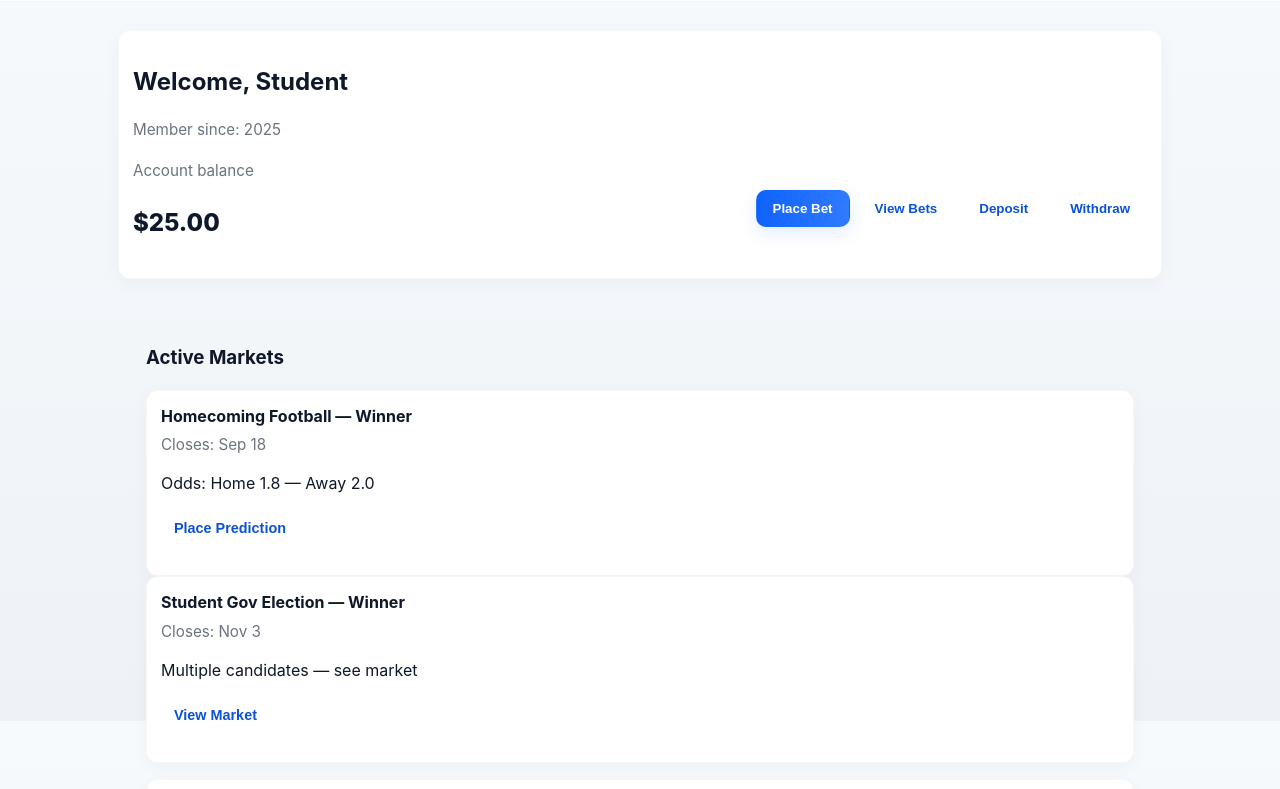
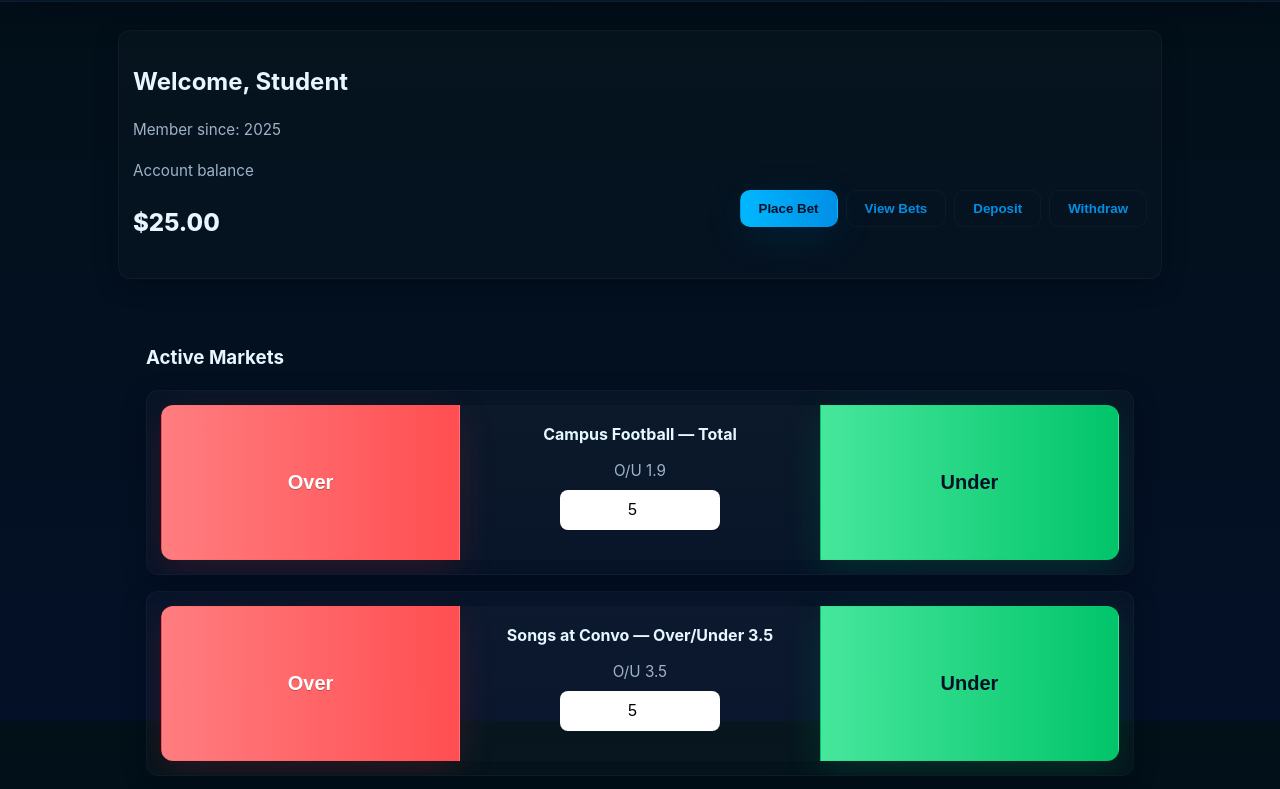
Before and after one commit to micahnotscottish/CSCN375-ParlayU-Project, a plain HTML site: page user.html in a window 1280 px wide. Shown: the part 79-868 px from the top of the page. Drawn offline with Linux system fonts and the light colour scheme.

Commit message:
updated format

```diff
--- a/css/style.css
+++ b/css/style.css
@@ -1,21 +1,76 @@
 :root{
-  --bg:#f7fafc;
-  --card:#ffffff;
-  --muted:#6b7280;
-  --accent:#0f62fe;
-  --accent-600:#0b52d4;
-  --text:#0f172a;
+  /* Core palette (use variables everywhere) */
+  --electric: #00b7ff;
+  --electric-700: #008fe6;
+  --accent: #061a2b;       /* replaced dark-blue with deep midnight */
+  --accent-600: #0b2b47;
+  --bg: #041027;           /* page background */
+  --card-bg: linear-gradient(180deg, rgba(255,255,255,0.02), rgba(255,255,255,0.01));
+  --muted: #9fb3c8;
+  --text: #e6f7ff;
   --radius:12px;
   --container:1100px;
-  --glass: rgba(255,255,255,0.6);
+  --danger: #ff4d4f;
+  --success: #00d27a;
+  --glass: rgba(0,183,255,0.06);
+  --shadow-color: rgba(2,8,20,0.6);
+  --shadow: 0 8px 24px var(--shadow-color);
+  --neon: 0 10px 40px rgba(0,183,255,0.12);
   font-family: Inter, system-ui, -apple-system, 'Segoe UI', Roboto, 'Helvetica Neue', Arial;
 }
+
+/* --- Glows, highlights, and over/under button styles --- */
+/* small palette additions */
+:root{ --glow-red: rgba(255,77,79,0.16); --glow-green: rgba(0,210,122,0.16); --accent-line: linear-gradient(90deg,var(--electric),var(--electric-700)); }
+
+/* decorative accent line (use under headers/cards) */
+.accent-line{ height:6px;border-radius:6px;background:var(--accent-line); box-shadow: var(--neon); margin:12px 0 }
+
+/* subtle highlight overlay for important panels */
+.highlight{ position:relative; overflow:hidden }
+.highlight::before{ content:""; position:absolute; inset:0; background: linear-gradient(90deg, rgba(0,183,255,0.04), rgba(255,215,102,0.02)); mix-blend-mode:overlay; pointer-events:none }
+
+/* animated glow utility */
+.pulse-glow{ animation: pulseGlow 2.6s infinite ease-in-out }
+@keyframes pulseGlow{ 0%{ box-shadow: 0 6px 24px rgba(0,183,255,0.06) } 50%{ box-shadow: 0 16px 60px rgba(0,183,255,0.12) } 100%{ box-shadow: 0 6px 24px rgba(0,183,255,0.06) } }
+
+/* Over / Under buttons (red = Over, green = Under) */
+.btn.over, .btn.bet-over{
+  background: linear-gradient(90deg, #ff7b7b, #ff4d4f);
+  color: #fff;
+  border: 1px solid rgba(255,77,79,0.18);
+  box-shadow: 0 10px 36px var(--glow-red), 0 4px 14px rgba(2,8,20,0.28);
+  text-shadow: 0 1px 0 rgba(0,0,0,0.25);
+}
+.btn.over:hover, .btn.bet-over:hover{ transform: translateY(-5px); box-shadow: 0 24px 80px rgba(255,77,79,0.20), 0 8px 28px rgba(2,8,20,0.32) }
+
+.btn.under, .btn.bet-under{
+  background: linear-gradient(90deg, #46e79b, #00c46a);
+  color: #021026;
+  border: 1px solid rgba(0,200,120,0.14);
+  box-shadow: 0 10px 36px var(--glow-green), 0 4px 14px rgba(2,8,20,0.22);
+}
+.btn.under:hover, .btn.bet-under:hover{ transform: translateY(-5px); box-shadow: 0 24px 80px rgba(0,200,120,0.20), 0 8px 28px rgba(2,8,20,0.32) }
+
+/* Map quick odds chips to red/green styles */
+.odds .over, .odds .bet-over{ display:inline-flex; padding:8px 12px; border-radius:10px; font-weight:800; color:#fff; background: linear-gradient(90deg,#ff7b7b,#ff4d4f); box-shadow: 0 6px 30px var(--glow-red) }
+.odds .under, .odds .bet-under{ display:inline-flex; padding:8px 12px; border-radius:10px; font-weight:800; color:#021026; background: linear-gradient(90deg,#46e79b,#00c46a); box-shadow: 0 6px 30px var(--glow-green) }
+
+/* small glow focus for inputs and interactive cards */
+input:focus, textarea:focus, .card:focus-within{ outline: none; box-shadow: 0 10px 40px rgba(0,183,255,0.08); border-color: rgba(0,183,255,0.12) }
+
+/* decorative corner highlight for hero */
+.hero .highlight-corner{ position:relative }
+.hero .highlight-corner::after{ content:""; position:absolute; right:-40px; top:-40px; width:180px; height:180px; background: radial-gradient(circle at center, rgba(0,183,255,0.14), transparent 40%); filter: blur(18px); pointer-events:none }
+
+/* ensure small utility classes also get neon hint */
+.neon-underline{ border-bottom: 2px solid rgba(0,183,255,0.12); box-shadow: 0 6px 20px rgba(0,183,255,0.06) }
 
 *{box-sizing:border-box}
 html,body{height:100%}
 body{
   margin:0;
-  background:linear-gradient(180deg,var(--bg),#eef2f7);
+  background: linear-gradient(180deg, #021018 0%, var(--bg) 100%);
   color:var(--text);
   -webkit-font-smoothing:antialiased;
   -moz-osx-font-smoothing:grayscale;
@@ -51,12 +106,12 @@ body{
 
 /* Header */
 .site-header{
-  background:rgba(255,255,255,0.9);
-  backdrop-filter: blur(6px);
-  border-bottom:1px solid rgba(15,23,42,0.04);
+  background:linear-gradient(90deg, rgba(6,26,43,0.75), rgba(6,26,43,0.85));
+  border-bottom:1px solid rgba(255,255,255,0.03);
   position:sticky;
   top:0;
   z-index:20;
+  box-shadow: var(--shadow);
 }
 .header-inner{
   display:flex;
@@ -93,7 +148,7 @@ body{
   font-weight:600;
   font-size:0.95rem;
 }
-.site-nav a:hover{background:rgba(15,98,254,0.06); color:var(--accent-600)}
+.site-nav a:hover{ background: var(--glass); color:var(--electric-700) }
 
 /* Hero */
 .hero{
@@ -129,43 +184,51 @@ body{
   width:260px;
   height:140px;
   border-radius:12px;
-  background:linear-gradient(135deg,#ffffff,#f2f8ff);
-  box-shadow:0 8px 26px rgba(15,23,42,0.06);
+  background: linear-gradient(135deg, rgba(255,255,255,0.02), var(--accent-600));
+  box-shadow: var(--shadow);
   display:flex;align-items:center;justify-content:center;
-  color:var(--accent-600);
-  font-weight:700;
+  color:var(--electric-700);
+  font-weight:800;
 }
 
 /* Sections */
 .about p, .features p{color:var(--muted)}
 .feature-list{display:grid;grid-template-columns:repeat(auto-fit,minmax(200px,1fr));gap:12px;padding:0;margin:8px 0 0;list-style:none}
-.feature-list li{background:var(--card);padding:12px;border-radius:10px;border:1px solid rgba(15,23,42,0.03)}
+.feature-list li{background:var(--card-bg);padding:12px;border-radius:10px;border:1px solid rgba(255,255,255,0.03)}
 
 /* Events grid */
 .events .grid{display:grid;grid-template-columns:repeat(auto-fit,minmax(240px,1fr));gap:16px;margin-top:12px}
 .card{
-  background:var(--card);
+  background:var(--card-bg);
   border-radius:12px;
   padding:14px;
-  box-shadow:0 4px 18px rgba(15,23,42,0.04);
-  border:1px solid rgba(15,23,42,0.03);
+  box-shadow: 0 6px 22px rgba(2,8,20,0.35);
+  border:1px solid rgba(255,255,255,0.03);
 }
 .card h4{margin:0 0 6px}
 .muted{color:var(--muted);font-size:0.95rem;margin:6px 0}
 .card-meta{color:var(--muted);font-size:0.9rem;margin:10px 0}
-
-/* Footer */
-.site-footer{margin-top:36px;padding:18px 0;background:transparent;border-top:1px solid rgba(15,23,42,0.03)}
-.site-footer p{margin:0;color:var(--muted);text-align:center}
-
-/* Responsive */
-@media (max-width:900px){
-  .header-inner{flex-direction:column;align-items:flex-start}
-  .site-nav ul{flex-wrap:wrap}
-  .hero {padding:28px 0}
-  .hero h2{font-size:1.5rem}
-  .hero-illustration{order:2}
+.btn{
+  display:inline-flex;
+  align-items:center;
+  justify-content:center;
+  text-decoration:none;
+  padding:10px 18px;
+  border-radius:10px;
+  border:1px solid rgba(255,255,255,0.03);
+  background:transparent;
+  color:var(--electric-700);
+  font-weight:700;
+  transition: transform .12s ease, box-shadow .12s ease;
 }
-
-/* small tweaks */
-.more{color:var(--muted);margin-top:12px}
+.btn.primary{
+  background: linear-gradient(90deg, var(--electric), var(--electric-700));
+  color:#021026;
+  box-shadow: var(--neon), 0 6px 18px rgba(2,8,20,0.28);
+  border: 1px solid rgba(0,183,255,0.12);
+}
+.btn.primary:hover{
+  transform: translateY(-4px);
+  box-shadow: 0 18px 60px rgba(0,183,255,0.22), 0 10px 40px rgba(0,183,255,0.12);
+}
+.btn.small{padding:8px 12px;font-size:0.9rem;border-radius:8px}
--- a/user.html
+++ b/user.html
@@ -82,62 +82,24 @@
     let balance = 25.00;
     const updateBalance = () => balanceEl.textContent = `$${balance.toFixed(2)}`;
 
-    // Create a centered modal used only by the system to accept stakes
-    const modal = document.createElement('div');
-    modal.id = 'stakeModal';
-    modal.style.position = 'fixed';
-    modal.style.left = 0;
-    modal.style.top = 0;
-    modal.style.right = 0;
-    modal.style.bottom = 0;
-    modal.style.display = 'none';
-    modal.style.alignItems = 'center';
-    modal.style.justifyContent = 'center';
-    modal.style.background = 'rgba(10,12,18,0.5)';
-    modal.innerHTML = `
-      <div style="background:var(--card);padding:20px;border-radius:12px;min-width:320px;max-width:520px;text-align:center;">
-        <h3 id="modalMarket">Place Bet</h3>
-        <p id="modalSide" class="muted">--</p>
-        <p id="modalOdds" class="muted">Odds: --</p>
-        <div style="display:flex;gap:8px;align-items:center;justify-content:center;margin-top:12px;">
-          <input id="modalStake" type="number" min="1" step="0.5" value="5" style="padding:8px;border-radius:8px;border:1px solid rgba(15,23,42,0.08);width:120px;text-align:center;">
-          <button class="btn primary" id="modalConfirm">Confirm</button>
-          <button class="btn" id="modalCancel">Cancel</button>
-        </div>
-        <p id="modalMsg" class="muted" style="margin-top:10px;font-size:0.95rem;"></p>
-      </div>
-    `;
-    document.body.appendChild(modal);
+    // Inline two-sided market UI (no popup). Multiple markets: Over/Under betting.
+    (function buildInlineMarkets(){
+      const marketsSection = document.getElementById('markets');
+      if (!marketsSection) return;
+      // clear existing grid
+      const grid = marketsSection.querySelector('.grid');
+      if (grid) grid.remove();
 
-    let currentMarket = null;
-    function openStakeModal(marketName, side, odds){
-      currentMarket = {marketName, side, odds};
-      document.getElementById('modalMarket').textContent = marketName;
-      document.getElementById('modalSide').textContent = side;
-      document.getElementById('modalOdds').textContent = `Odds: ${odds}`;
-      document.getElementById('modalMsg').textContent = '';
-      document.getElementById('modalStake').value = '5';
-      modal.style.display = 'flex';
-    }
-    function closeStakeModal(){ currentMarket = null; modal.style.display = 'none'; }
+      // Market data
+      const markets = [
+        { title: 'Campus Football — Total', odds: '1.9' },
+        { title: 'Songs at Convo — Over/Under 3.5', odds: '3.5' },
+        { title: 'Dondi Costin Backflip — Yes/No', odds: '.5' }
+      ];
 
-    document.getElementById('modalCancel').addEventListener('click', closeStakeModal);
-    document.getElementById('modalConfirm').addEventListener('click', ()=>{
-      const stake = parseFloat(document.getElementById('modalStake').value) || 0;
-      if (!currentMarket) return;
-      if (stake <= 0){ document.getElementById('modalMsg').textContent = 'Enter a valid stake.'; return; }
-      if (stake > balance){ document.getElementById('modalMsg').textContent = 'Insufficient balance.'; return; }
-      balance -= stake; updateBalance();
-      const p = document.createElement('p');
-      p.innerHTML = `<strong>${currentMarket.marketName} — ${currentMarket.side}</strong> — $${stake.toFixed(2)} placed @ ${currentMarket.odds} — <span class="muted">pending</span>`;
-      betsList.prepend(p);
-      closeStakeModal();
-    });
-
-    // Replace the active markets area with a centered two-sided market box
-    (function createTwoSidedMarket(){
+      markets.forEach((market, idx)=>{
         const box = document.createElement('div');
-      box.className = 'card market-box';
+        box.className = 'card market-card highlight highlight-corner';
         box.style.display = 'flex';
         box.style.gap = '0';
         box.style.alignItems = 'stretch';
@@ -145,40 +107,53 @@
         box.style.marginTop = '16px';
         box.style.overflow = 'hidden';
         box.style.borderRadius = '12px';
+
+        const overBtnId = `btnOver${idx}`;
+        const underBtnId = `btnUnder${idx}`;
+        const stakeId = `stakeInput${idx}`;
+        const titleId = `marketTitle${idx}`;
+        const oddsId = `marketOdds${idx}`;
+
         box.innerHTML = `
-        <div class="market-half" data-side="Home" data-odds="1.8" style="flex:1;padding:28px;background:linear-gradient(180deg,#fff,#f7fbff);text-align:center;cursor:pointer;">
-          <div style="font-size:1.1rem;font-weight:800;">Home</div>
-          <div class="muted">Odds 1.8</div>
+          <div class="market-half" style="flex:1;padding:0;text-align:center;display:flex;flex-direction:column;align-items:stretch;justify-content:stretch;">
+            <button class="btn over full" id="${overBtnId}" style="flex:1;border-radius:12px 0 0 12px;padding:36px 0;font-size:1.25rem;">Over</button>
           </div>
-        <div class="market-divider" style="width:1px;background:rgba(15,23,42,0.04);"></div>
-        <div class="market-half" data-side="Away" data-odds="2.0" style="flex:1;padding:28px;background:linear-gradient(180deg,#fff,#fff7f7);text-align:center;cursor:pointer;">
-          <div style="font-size:1.1rem;font-weight:800;">Away</div>
-          <div class="muted">Odds 2.0</div>
+          <div style="flex:0 0 360px;padding:18px;display:flex;flex-direction:column;align-items:center;justify-content:center;background:var(--card-bg);">
+            <h4 id="${titleId}">${market.title}</h4>
+            <div class="muted" style="margin:8px 0">O/U <span id="${oddsId}">${market.odds}</span></div>
+            <input id="${stakeId}" type="number" min="1" step="0.5" value="5" style="padding:10px;border-radius:8px;border:1px solid rgba(255,255,255,0.04);width:160px;text-align:center;margin-bottom:12px;font-size:1rem;">
+          </div>
+          <div class="market-half" style="flex:1;padding:0;text-align:center;display:flex;flex-direction:column;align-items:stretch;justify-content:stretch;">
+            <button class="btn under full" id="${underBtnId}" style="flex:1;border-radius:0 12px 12px 0;padding:36px 0;font-size:1.25rem;">Under</button>
           </div>
         `;
-      const marketsSection = document.getElementById('markets');
-      if (marketsSection){
-        // clear existing simple market buttons inside marketsSection grid to avoid duplicate controls
-        const grid = marketsSection.querySelector('.grid');
-        if (grid) grid.parentNode.insertBefore(box, grid.nextSibling);
-        else marketsSection.appendChild(box);
+
+        marketsSection.appendChild(box);
+
+        // handlers for placing inline bets
+        const stakeInput = document.getElementById(stakeId);
+        const odds = parseFloat(market.odds) || 1.9;
+        const titleEl = document.getElementById(titleId);
+        function placeInlineBet(side){
+          const stake = parseFloat(stakeInput.value) || 0;
+          if (stake <= 0){ alert('Enter a valid stake.'); return; }
+          if (stake > balance){ alert('Insufficient balance.'); return; }
+          balance -= stake; updateBalance();
+          const p = document.createElement('p');
+          p.innerHTML = `<strong>${titleEl.textContent} — ${side}</strong> — $${stake.toFixed(2)} placed @ ${odds} — <span class="muted">pending</span>`;
+          betsList.prepend(p);
         }
 
-      box.querySelectorAll('.market-half').forEach(half=>{
-        half.addEventListener('click', ()=>{
-          const side = half.dataset.side;
-          const odds = parseFloat(half.dataset.odds);
-          // system-controlled flow: open modal to accept stake
-          openStakeModal('Campus Football — Spread', side, odds);
-        });
-        // hover focus styling
-        half.addEventListener('mouseenter', ()=> half.style.transform='translateY(-4px)');
-        half.addEventListener('mouseleave', ()=> half.style.transform='translateY(0)');
+        // attach only to the edge buttons
+        const elOver = document.getElementById(overBtnId);
+        if (elOver) elOver.addEventListener('click', ()=> placeInlineBet('Over'));
+        const elUnder = document.getElementById(underBtnId);
+        if (elUnder) elUnder.addEventListener('click', ()=> placeInlineBet('Under'));
       });
     })();
 
-    // Wire up the account quick buttons to system flows (no free-text market selection)
-    document.getElementById('placeBet').addEventListener('click', ()=> openStakeModal('Campus Football — Spread', 'Home', 1.8));
+    // Wire up the account quick buttons
+    document.getElementById('placeBet').addEventListener('click', ()=> { const el = document.getElementById('stakeInput'); if(el) el.focus(); else alert('Use the Over/Under controls to place a bet.'); });
     document.getElementById('viewBets').addEventListener('click', ()=> alert('Recent bets are shown below.'));
     document.getElementById('deposit').addEventListener('click', ()=>{
       const amt = parseFloat(prompt('Deposit amount (USD):', '10')) || 0;
```
Also changed, not shown: index.html (+1 -0 lines). Lines whose indentation alone changed are shown as unchanged.
